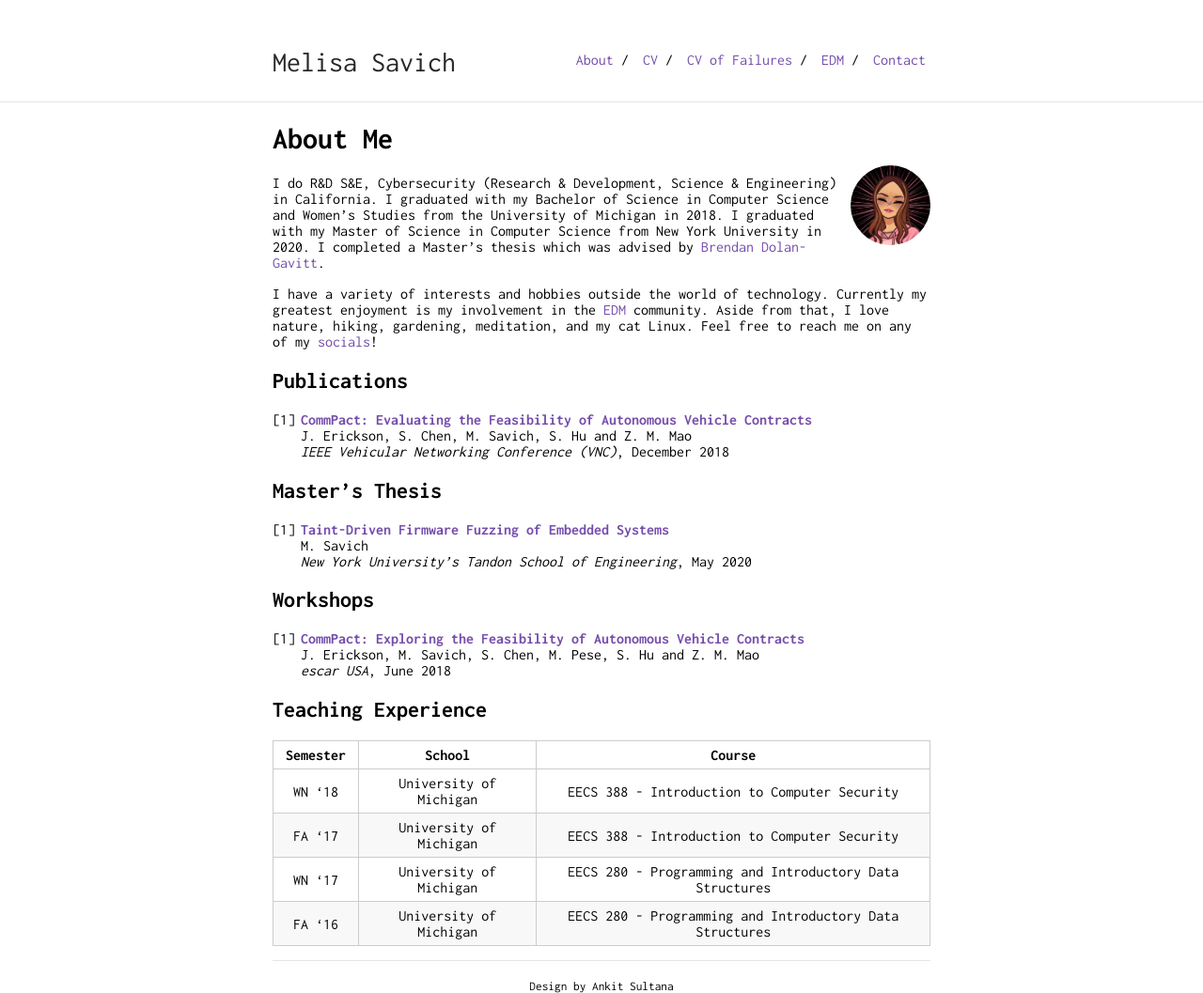
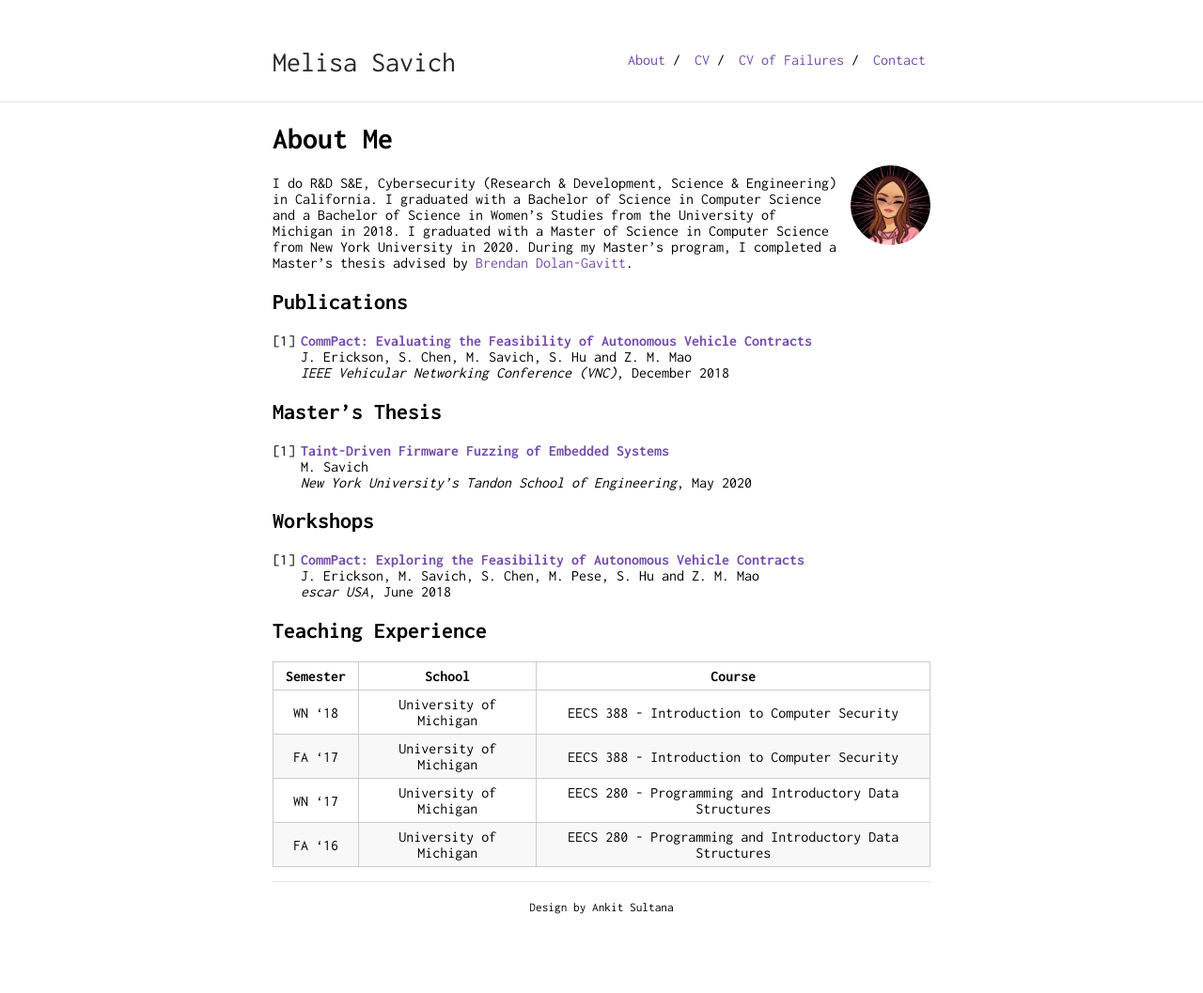
Before and after one commit to mksavic/mksavic.github.io, a Jekyll site: the page built from index.md, in a window 1280 px wide. Shown: the whole page at 94% size. Built offline with Jekyll 4.4.1, drawn with Linux system fonts in a browser that asks for light colours; our own code applies the rules of GitHub Pages for plain Markdown files; after the commit the page ends 973 px from its top, so only the background shows below that.

Commit message:
update website

```diff
--- a/_config.yml
+++ b/_config.yml
@@ -23,7 +23,5 @@ nav:
    link: "cv.pdf"
  - name: "CV of Failures"
    link: "failures"
- - name: "EDM"
-   link: "edm"
  - name: "Contact"
    link: "contact"
--- a/index.md
+++ b/index.md
@@ -6,9 +6,7 @@ layout: default
 
 <img class="profile-picture" src="mksavic.jpg">
 
-I do R&D S&E, Cybersecurity (Research & Development, Science & Engineering) in California. I graduated with my Bachelor of Science in Computer Science and Women's Studies from the University of Michigan in 2018. I graduated with my Master of Science in Computer Science from New York University in 2020. I completed a Master's thesis which was advised by [Brendan Dolan-Gavitt](http://moyix.net/).
-
-I have a variety of interests and hobbies outside the world of technology. Currently my greatest enjoyment is my involvement in the [EDM](edm.md) community. Aside from that, I love nature, hiking, gardening, meditation, and my cat Linux. Feel free to reach me on any of my [socials](contact.md)!
+I do R&D S&E, Cybersecurity (Research & Development, Science & Engineering) in California. I graduated with a Bachelor of Science in Computer Science and a Bachelor of Science in Women's Studies from the University of Michigan in 2018. I graduated with a Master of Science in Computer Science from New York University in 2020. During my Master's program, I completed a Master's thesis advised by [Brendan Dolan-Gavitt](http://moyix.net/).
 
 ## Publications
 
```
